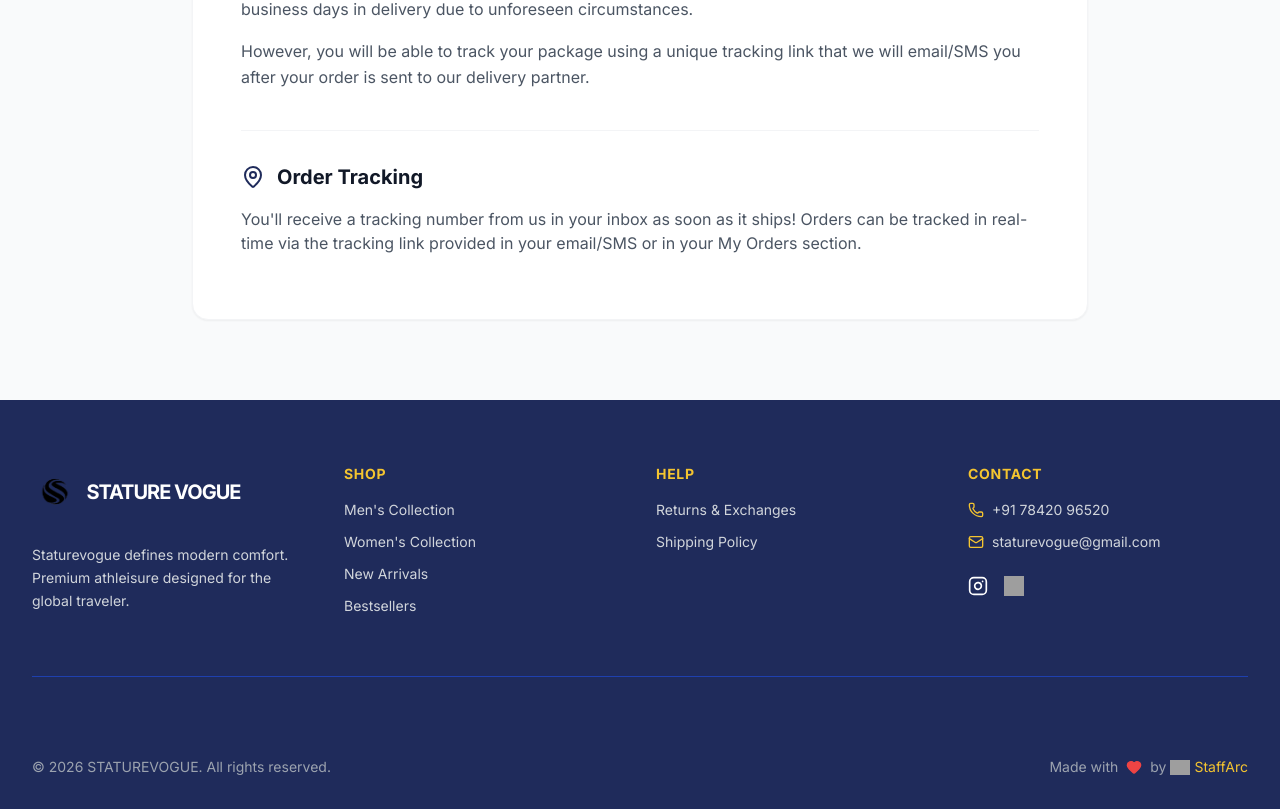
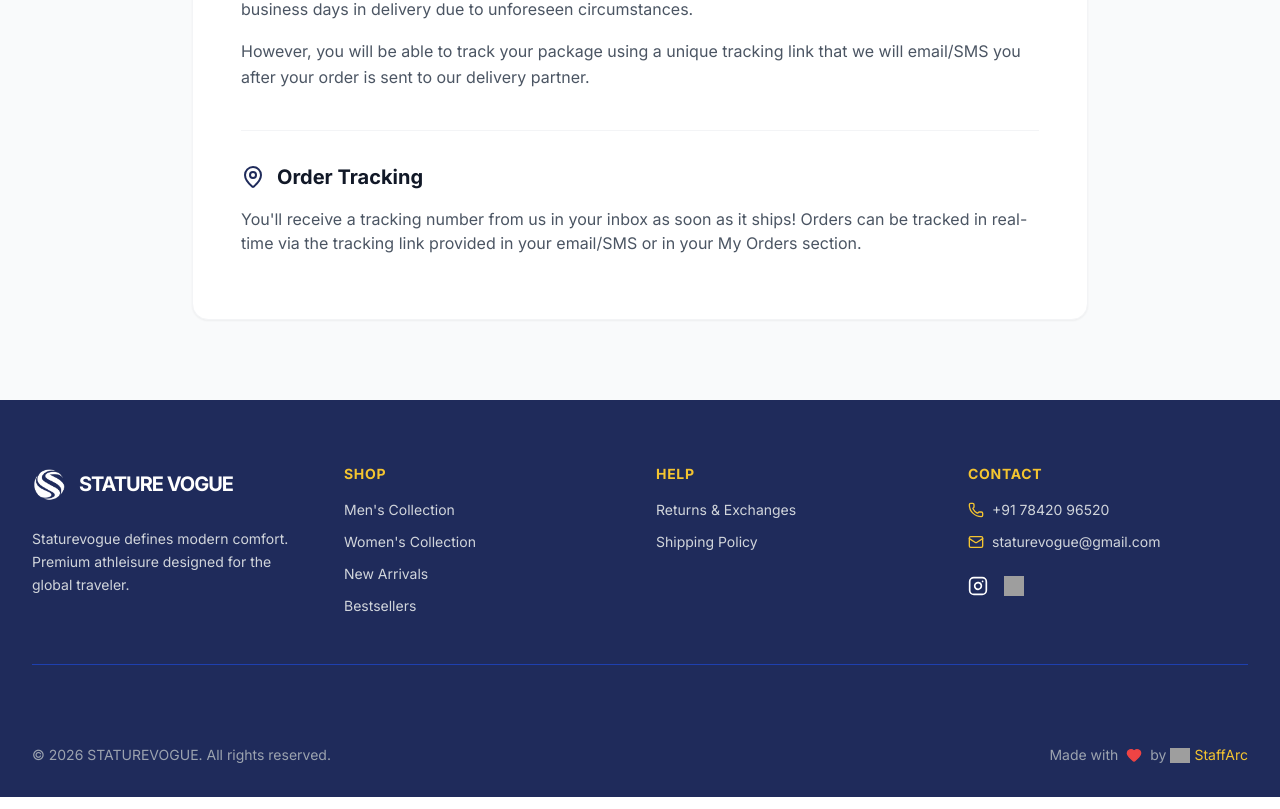
Before and after one commit to staturevogue/staturevogue-frontend, a React (Vite) app: page /shipping in a window 1280 px wide. Shown: the part 601-1410 px from the top of the page. Built offline with nearby package versions, Linux system fonts and the light colour scheme; no server answers; grey boxes are pictures that could not be loaded.

Commit message:
added whit elogo

```diff
--- a/src/components/layout/Footer.tsx
+++ b/src/components/layout/Footer.tsx
@@ -16,9 +16,9 @@ export default function Footer() {
           <div>
             <Link to="/" className="flex items-center gap-2 mb-6">
 <img
-  src="/logo.png"
+  src="/logo2.png"
   alt="Stature Vogue"
-  className="h-14 w-auto object-contain"
+  className="h-10 w-auto object-contain"
 />
 
                <span className="text-xl font-bold tracking-tighter text-white uppercase whitespace-nowrap">
```
Also changed, not shown: public/logo2.png (added).
